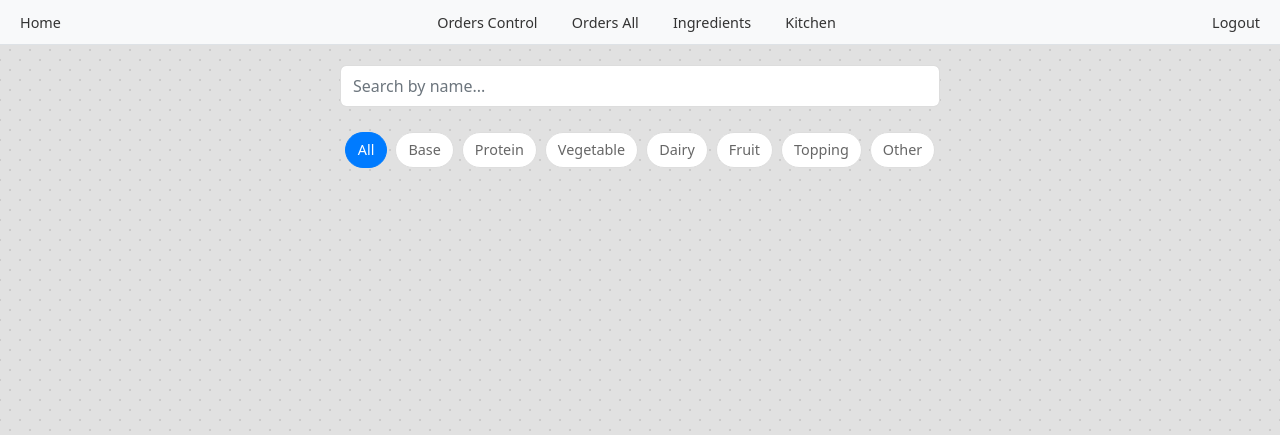
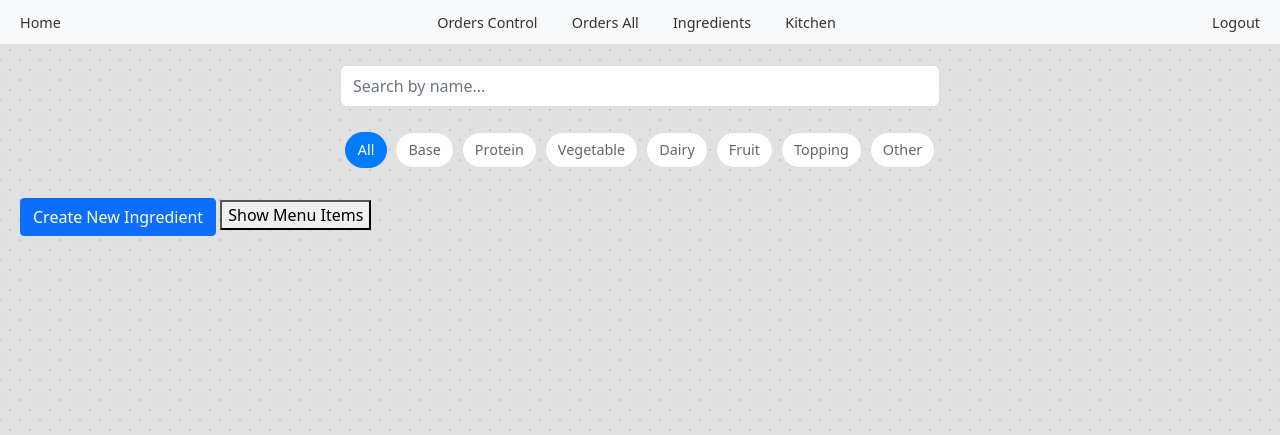
Before and after one commit to 0xDyno/healthy-blend, a Django app: page /manage/ingredients/ in a window 1280 px wide. Shown: the top 435 px of the page. Run offline with Django 5.2, Linux system fonts and the light colour scheme; a user stored in the database is signed in; data comes from the database, SQL or seed files in the repository; both versions use the stored data as it was after the commit; some libraries are stand-ins or nearby versions.

Commit message:
Fix bugs, update Ingredient model, update Ingredient GET API, update ingredients HTML & JS (js doesn't work properly now)

```diff
--- a/config/urls.py
+++ b/config/urls.py
@@ -28,13 +28,14 @@
     # API URLs
     path("api/get/products/", api_get_all_products),
     path("api/get/ingredient/<int:pk>/", api_get_ingredient),
-    path("api/get/ingredients/", api_get_all_ingredients),
+    path("api/get/ingredients/", api_get_ingredients),
     path("api/get/order/last/", api_get_order_last),
     path("api/get/order/<int:pk>/", api_get_order),
     path("api/get/orders/", api_get_orders),
     path("api/get/orders/kitchen/", api_get_orders_kitchen),
     path("api/update/order/<int:pk>/", api_update_order),
     path("api/update/ingredient/<int:pk>/", api_update_ingredient),
+    path("api/create/ingredient/", api_create_ingredient),
     path("api/check/promo/<str:promo_code>/", api_check_promo),
 
 ]
--- a/core/admin.py
+++ b/core/admin.py
@@ -22,7 +22,7 @@
 
 
 class IngredientAdmin(admin.ModelAdmin):
-    list_display = ("id", "name", "is_available", "min_order", "max_order", "price_per_gram")
+    list_display = ("id", "name", "is_menu", "is_available", "min_order", "max_order", "price_per_gram")
     list_filter = ("is_available",)
     search_fields = ["name"]
 
--- a/core/templates/manage/_ingredients_content.html
+++ b/core/templates/manage/_ingredients_content.html
@@ -17,6 +17,13 @@
     </div>
 </div>
 
+{% if user.role == "owner" or user.role == "administrator" %}
+    <div class="admin-controls">
+        <button id="createIngredientBtn" class="btn btn-primary">Create New Ingredient</button>
+        <button class="menu-filter-btn" data-filter="menu">Show Menu Items</button>
+    </div>
+{% endif %}
+
 <div class="ingredients-container">
     <div class="ingredients-grid" id="ingredientsGrid">
         <!-- Ingredients -->
@@ -24,6 +31,88 @@
 </div>
 
 <!-- Modal window -->
+{% if user.role == "owner" or user.role == "administrotor" %}
+    <div class="modal fade" id="ingredientModal" tabindex="-1">
+        <div class="modal-dialog modal-dialog-centered">
+            <div class="modal-content">
+                <div class="modal-header">
+                    <h5 class="modal-title" id="modalName"></h5>
+                </div>
+                <div class="modal-body">
+                    <form id="ingredientForm">
+                        <div class="form-group">
+                            <label>Name:</label>
+                            <input type="text" id="modalIngredientName" class="form-control">
+                        </div>
+                        <div class="form-group">
+                            <label>Description:</label>
+                            <textarea id="modalDescription" class="form-control"></textarea>
+                        </div>
+                        <div class="form-group">
+                            <label>Image URL:</label>
+                            <input type="text" id="modalImageUrl" class="form-control">
+                        </div>
+                        <div class="form-group">
+                            <label>Type:</label>
+                            <select id="modalType" class="form-control">
+                                <option value="base">Base</option>
+                                <option value="protein">Protein</option>
+                                <option value="vegetable">Vegetable</option>
+                                <option value="dairy">Dairy</option>
+                                <option value="fruit">Fruit</option>
+                                <option value="topping">Topping</option>
+                                <option value="other">Other</option>
+                            </select>
+                        </div>
+                        <div class="form-group">
+                            <label>Step:</label>
+                            <input type="number" id="modalStep" class="form-control">
+                        </div>
+                        <div class="form-group">
+                            <label>Min Order:</label>
+                            <input type="number" id="modalMinOrder" class="form-control">
+                        </div>
+                        <div class="form-group">
+                            <label>Max Order:</label>
+                            <input type="number" id="modalMaxOrder" class="form-control">
+                        </div>
+                        <div class="form-group">
+                            <label>Price:</label>
+                            <input type="number" id="modalPrice" class="form-control">
+                        </div>
+                        <div class="form-group">
+                            <label>Price per gram:</label>
+                            <input type="number" id="modalPricePerGram" class="form-control">
+                        </div>
+                        <div class="form-group">
+                            <label>Custom Price:</label>
+                            <input type="number" id="modalCustomPrice" class="form-control">
+                        </div>
+                        <div class="form-check">
+                            <input type="checkbox" id="modalIsMenu" class="form-check-input">
+                            <label class="form-check-label">Is Menu Item</label>
+                        </div>
+                        <div class="form-check">
+                            <input type="checkbox" id="modalIsForDish" class="form-check-input">
+                            <label class="form-check-label">Is For Dish</label>
+                        </div>
+                        <div class="form-check">
+                            <input type="checkbox" id="modalAvailable" class="form-check-input">
+                            <label class="form-check-label">Available</label>
+                        </div>
+
+                        <button type="submit" class="btn btn-primary mt-3">Update</button>
+
+                        <div class="nutritional-values mt-4">
+                            <h6>Nutritional Values</h6>
+                            <!-- Nutritional values inputs will be generated dynamically via JavaScript -->
+                        </div>
+                    </form>
+                </div>
+            </div>
+        </div>
+    </div>
+{% else %}
     <div class="modal fade" id="ingredientModal" tabindex="-1">
         <div class="modal-dialog modal-dialog-centered">
             <div class="modal-content">
@@ -37,3 +126,8 @@
             </div>
         </div>
     </div>
+{% endif %}
+
+{% block scripts %}
+    <script>window.currentUserRole = "{{ user.role }}";</script>
+{% endblock %}
--- a/core/views.py
+++ b/core/views.py
@@ -29,28 +29,35 @@
 
 @api_view(["GET"])
 @permission_classes([IsAuthenticated])
-@ratelimit(key='user', rate='30/m', method=['GET'])
+@ratelimit(key="user", rate="30/m", method=["GET"])
 @utils.handle_rate_limit
 def api_get_ingredient(request, pk=None):
-    ingredient = get_object_or_404(Ingredient, pk=pk)
-    data = utils_api.get_ingredient_data(ingredient)
+    try:
+        ingredient = Ingredient.objects.get(pk=pk)
+    except Ingredient.DoesNotExist:
+        return JsonResponse({"messages": [{"level": "error", "message": "Not Found"}]}, status=status.HTTP_404_NOT_FOUND)
+    ingredient_data = utils_api.get_ingredient_data(ingredient)
 
+    return JsonResponse({"ingredient": ingredient_data}, status=status.HTTP_200_OK)
+
+
+@api_view(["GET"])
+@permission_classes([IsAuthenticated])
+@ratelimit(key="user", rate="30/m", method=["GET"])
+@utils.handle_rate_limit
+def api_get_ingredients(request):
+    if request.user.role == "owner" or request.user.role == "administrator":
+        ingredients = Ingredient.objects.all().select_related("nutritional_value")
+        data = [utils_api.get_ingredient_data(ingredient, True) for ingredient in ingredients]
+    else:
+        ingredients = Ingredient.objects.filter(is_menu=True).select_related("nutritional_value")
+        data = [utils_api.get_ingredient_data(ingredient) for ingredient in ingredients]
     return Response(data)
 
 
 @api_view(["GET"])
 @permission_classes([IsAuthenticated])
-@ratelimit(key='user', rate='30/m', method=['GET'])
-@utils.handle_rate_limit
-def api_get_all_ingredients(request):
-    ingredients = Ingredient.objects.all()
-    data = [utils_api.get_ingredient_data(ingredient) for ingredient in ingredients]
-    return Response(data)
-
-
-@api_view(["GET"])
-@permission_classes([IsAuthenticated])
-@ratelimit(key='user', rate='30/m', method=['GET'])
+@ratelimit(key="user", rate="30/m", method=["GET"])
 @utils.handle_rate_limit
 def api_get_all_products(request):
     products = Product.objects.filter(is_menu=True)
@@ -61,7 +68,7 @@
 @api_view(["GET"])
 @permission_classes([IsAuthenticated])
 @utils.role_redirect(roles=["owner", "manager", "administrator"], redirect_url="home", do_redirect=False)
-@ratelimit(key='user', rate='30/m', method=['GET'])
+@ratelimit(key="user", rate="30/m", method=["GET"])
 @utils.handle_rate_limit
 def api_get_order(request, pk):
     order = Order.objects.filter(pk=pk).first()
@@ -75,7 +82,7 @@
 @api_view(["GET"])
 @permission_classes([IsAuthenticated])
 @utils.role_redirect(roles=["owner", "manager", "administrator"], redirect_url="home", do_redirect=False)
-@ratelimit(key='user', rate='30/m', method=['GET'])
+@ratelimit(key="user", rate="30/m", method=["GET"])
 @utils.handle_rate_limit
 def api_get_orders(request):
     if request.user.role == "owner" or request.user.role == "administrator":
@@ -99,7 +106,7 @@
 
 @api_view(["GET"])
 @permission_classes([IsAuthenticated])
-@ratelimit(key='user', rate='30/m', method=['GET'])
+@ratelimit(key="user", rate="30/m", method=["GET"])
 @utils.handle_rate_limit
 def api_get_order_last(request):
     order = Order.objects.filter(user=request.user).order_by("-created_at").first()
@@ -114,7 +121,7 @@
 @api_view(["GET"])
 @permission_classes([IsAuthenticated])
 @utils.handle_rate_limit
-@ratelimit(key='user', rate='30/m', method=['GET'])
+@ratelimit(key="user", rate="30/m", method=["GET"])
 @utils.role_redirect(roles=["owner", "kitchen", "manager", "administrator"], redirect_url="home", do_redirect=False)
 def api_get_orders_kitchen(request):
     orders = Order.objects.filter(order_status__in=["cooking"]).order_by("paid_at")
@@ -125,7 +132,7 @@
 
 @api_view(["PUT"])
 @permission_classes([IsAuthenticated])
-@ratelimit(key='user', rate='30/m', method=['GET'])
+@ratelimit(key="user", rate="30/m", method=["PUT"])
 @utils.handle_rate_limit
 @utils.role_redirect(roles=["owner", "manager", "kitchen", "administrator"], redirect_url="home", do_redirect=False)
 def api_update_order(request, pk):
@@ -165,24 +172,41 @@
 
 @api_view(["PUT"])
 @permission_classes([IsAuthenticated])
-@ratelimit(key='user', rate='30/m', method=['GET'])
+@ratelimit(key="user", rate="30/m", method=["PUT"])
 @utils.handle_rate_limit
 @utils.role_redirect(roles=["owner", "manager", "kitchen", "administrator"], redirect_url="home", do_redirect=False)
 def api_update_ingredient(request, pk):
     try:
         ingredient = Ingredient.objects.get(pk=pk)
     except Ingredient.DoesNotExist:
-        return JsonResponse({"messages": [{"level": "error", "message": "Not Found"}]}, status=status.HTTP_200_OK)
-
-    ingredient.is_available = not ingredient.is_available
-    ingredient.save()
+        return JsonResponse({"messages": [{"level": "error", "message": "Not Found"}]}, status=status.HTTP_404_NOT_FOUND)
+    if request.user.role != "owner" and request.user.role != "administrator":
+        ingredient.is_available = not ingredient.is_available
+        ingredient.save()
+    else:
+        data = json.loads(request.body)
+        ingredient.name = data.get("name")
+        ingredient.price = data.get("price")
+        ingredient.is_available = data.get("is_available")
+        ingredient.save()
 
     return JsonResponse({"messages": [{"level": "success", "message": f"{ingredient.name} updated."}]}, status=status.HTTP_200_OK)
 
 
+@api_view(["POST"])
+@permission_classes([IsAuthenticated])
+@ratelimit(key="user", rate="30/m", method=["POST"])
+@utils.handle_rate_limit
+@utils.role_redirect(roles=["owner", "administrator"], redirect_url="home", do_redirect=False)
+def api_create_ingredient(request):
+    data = json.loads(request.body)
+    ingredient = Ingredient.INGREDIENT_TYPES
+    return JsonResponse({"messages": [{"level": "success", "message": f"Ingredient created... (not)."}]}, status=status.HTTP_200_OK)
+
+
 @api_view(["GET"])
 @permission_classes([IsAuthenticated])
-@ratelimit(key='user', rate='10/m', method=['GET'])
+@ratelimit(key="user", rate="10/m", method=["GET"])
 @utils.handle_rate_limit
 def api_check_promo(request, promo_code):
     if utils.check_promo(promo_code):
@@ -194,7 +218,7 @@
 
 # ------------------------ WEB views ------------------------------------------------------------------------------------------------
 
-@ratelimit(key='ip', rate='50/h', method=['POST'])
+@ratelimit(key="ip", rate="50/h", method=["POST"])
 @utils.handle_rate_limit
 def user_login(request):
     if request.user.is_authenticated:
@@ -253,8 +277,8 @@
 @login_required
 @utils.role_redirect(roles=["kitchen"], redirect_url="home", do_redirect=True)
 @require_POST
-@ratelimit(key='user', rate='5/m', method=['POST'])
-@ratelimit(key='user', rate='100/h', method=['POST'])
+@ratelimit(key="user", rate="5/m", method=["POST"])
+@ratelimit(key="user", rate="100/h", method=["POST"])
 @utils.handle_rate_limit
 @transaction.atomic
 def checkout(request):
--- a/static/css/manage/ingredients.css
+++ b/static/css/manage/ingredients.css
@@ -1,4 +1,5 @@
 /* ingredients.css */
+
 .ingredients-container {
     margin: 0 auto;
     padding: 10px;
--- a/static/js/manage/ingredients.js
+++ b/static/js/manage/ingredients.js
@@ -1,10 +1,24 @@
-// ingredients.js
-
-import {getCookie} from "./utils.js";
+import { getCookie, getUserRole } from "./utils.js";
 
 let allIngredients = [];
+const nutritionalFields = [
+    'calories', 'proteins', 'fats', 'saturated_fats', 'carbohydrates',
+    'sugars', 'fiber', 'vitamin_a', 'vitamin_c', 'vitamin_d', 'vitamin_e',
+    'vitamin_k', 'thiamin', 'riboflavin', 'niacin', 'vitamin_b6', 'folate',
+    'vitamin_b12', 'calcium', 'iron', 'magnesium', 'phosphorus', 'potassium',
+    'sodium', 'zinc', 'copper', 'manganese', 'selenium'
+];
 
 document.addEventListener('DOMContentLoaded', function () {
+    const userRole = getUserRole();
+    initializeCommonFeatures();
+
+    if (userRole === 'owner' || userRole === 'administrator') {
+        initializeAdminFeatures();
+    }
+});
+
+function initializeCommonFeatures() {
     loadIngredients();
 
     document.getElementById('searchInput').addEventListener('input', filterIngredients);
@@ -17,7 +31,27 @@
             filterIngredients();
         });
     });
-});
+}
+
+function initializeAdminFeatures() {
+    const createBtn = document.getElementById('createIngredientBtn');
+    if (createBtn) {
+        createBtn.addEventListener('click', () => showIngredientModal(null));
+    }
+
+    const menuFilterBtn = document.querySelector('.menu-filter-btn');
+    if (menuFilterBtn) {
+        menuFilterBtn.addEventListener('click', (e) => {
+            e.target.classList.toggle('active');
+            filterIngredients();
+        });
+    }
+
+    const form = document.getElementById('ingredientForm');
+    if (form) {
+        form.addEventListener('submit', handleFormSubmit);
+    }
+}
 
 async function loadIngredients() {
     try {
@@ -25,11 +59,10 @@
         allIngredients = await response.json();
 
         if (allIngredients.messages) {
-            MessageManager.handleAjaxMessages(data.messages);
+            MessageManager.handleAjaxMessages(allIngredients.messages);
         }
 
         displayIngredients(allIngredients);
-
     } catch (error) {
         console.error('Error loading ingredients:', error);
     }
@@ -38,10 +71,18 @@
 function filterIngredients() {
     const searchTerm = document.getElementById('searchInput').value.toLowerCase();
     const selectedType = document.querySelector('.type-filter-btn.active').dataset.type.toLowerCase();
+    const userRole = getUserRole();
 
-    const filteredIngredients = allIngredients.filter(ingredient => {
+    let filteredIngredients = allIngredients.filter(ingredient => {
         const nameMatch = ingredient.name.toLowerCase().includes(searchTerm);
         const typeMatch = selectedType === '' || ingredient.ingredient_type.toLowerCase() === selectedType;
+
+        if (userRole === 'owner' || userRole === 'administrator') {
+            const menuFilterBtn = document.querySelector('.menu-filter-btn');
+            const showMenuOnly = menuFilterBtn?.classList.contains('active');
+            return nameMatch && typeMatch && (!showMenuOnly || ingredient.is_menu);
+        }
+
         return nameMatch && typeMatch;
     });
 
@@ -51,14 +92,17 @@
 function displayIngredients(ingredients) {
     const grid = document.getElementById('ingredientsGrid');
     grid.innerHTML = '';
+    const userRole = getUserRole();
 
     ingredients.forEach(ingredient => {
-        const card = createIngredientCard(ingredient);
+        const card = userRole === 'owner' || userRole === 'administrator'
+            ? createAdminIngredientCard(ingredient)
+            : createUserIngredientCard(ingredient);
         grid.appendChild(card);
     });
 }
 
-function createIngredientCard(ingredient) {
+function createUserIngredientCard(ingredient) {
     const card = document.createElement('div');
     card.className = `ingredient-card ${!ingredient.available ? 'unavailable' : ''}`;
 
@@ -75,21 +119,130 @@
     return card;
 }
 
-function showIngredientModal(ingredient) {
-    const modal = new bootstrap.Modal(document.getElementById('ingredientModal'));
+function createAdminIngredientCard(ingredient) {
+    const card = document.createElement('div');
+    card.className = `ingredient-card ${!ingredient.available ? 'unavailable' : ''}`;
 
+    card.innerHTML = `
+        <img src="${ingredient.image}" alt="${ingredient.name}" class="ingredient-image">
+        <div class="ingredient-name">${ingredient.name}</div>
+        <div class="ingredient-type">${ingredient.ingredient_type}</div>
+        ${ingredient.is_menu ? '<div class="menu-badge">Menu</div>' : ''}
+        <div class="price-info">
+            <span>Price: $${ingredient.price}</span>
+            ${ingredient.price_per_gram ? `<span>Per gram: $${ingredient.price_per_gram}</span>` : ''}
+            ${ingredient.custom_price ? `<span>Custom: $${ingredient.custom_price}</span>` : ''}
+        </div>
+        <span class="availability-badge ${ingredient.available ? 'available' : 'unavailable'}">
+            ${ingredient.available ? 'Available' : 'Unavailable'}
+        </span>
+    `;
+
+    card.addEventListener('click', () => showIngredientModal(ingredient));
+    return card;
+}
+
+function setupUserModal(ingredient) {
     document.getElementById('modalName').textContent = ingredient.name;
     document.getElementById('modalImage').src = ingredient.image;
 
     const availabilityButton = document.getElementById('availabilityButton');
-    availabilityButton.textContent = ingredient.is_available ?
-        'Mark as Unavailable' : 'Mark as Available';
-    availabilityButton.className = `availability-btn ${ingredient.is_available ?
-        'btn-unavailable' : 'btn-available'}`;
+    availabilityButton.textContent = ingredient.available ? 'Mark as Unavailable' : 'Mark as Available';
+    availabilityButton.className = `availability-btn ${ingredient.available ? 'btn-unavailable' : 'btn-available'}`;
+    availabilityButton.onclick = () => updateIngredientAvailability(ingredient.id, !ingredient.available);
+}
 
-    availabilityButton.onclick = () => updateIngredientAvailability(ingredient.id, !ingredient.is_available);
+function setupAdminModal(ingredient) {
+    const isNew = !ingredient;
+    document.getElementById('modalName').textContent = isNew ? 'Create New Ingredient' : 'Edit Ingredient';
 
-    modal.show();
+    // Basic fields
+    document.getElementById('modalIngredientName').value = ingredient?.name || '';
+    document.getElementById('modalDescription').value = ingredient?.description || '';
+    document.getElementById('modalImageUrl').value = ingredient?.image || '';
+    document.getElementById('modalType').value = ingredient?.ingredient_type || 'other';
+    document.getElementById('modalStep').value = ingredient?.step || 0.5;
+    document.getElementById('modalMinOrder').value = ingredient?.min_order || 1;
+    document.getElementById('modalMaxOrder').value = ingredient?.max_order || 50;
+    document.getElementById('modalPrice').value = ingredient?.price || 0;
+    document.getElementById('modalPricePerGram').value = ingredient?.price_per_gram || 0;
+    document.getElementById('modalCustomPrice').value = ingredient?.custom_price || '';
+    document.getElementById('modalIsMenu').checked = ingredient?.is_menu || false;
+    document.getElementById('modalIsForDish').checked = ingredient?.is_for_dish || false;
+    document.getElementById('modalAvailable').checked = ingredient?.available || false;
+
+    // Nutritional values
+    const nutritionalContainer = document.querySelector('.nutritional-values');
+    nutritionalContainer.innerHTML = '<h6>Nutritional Values</h6>';
+
+    nutritionalFields.forEach(field => {
+        const value = ingredient?.nutritional_value?.[field] || 0;
+        nutritionalContainer.innerHTML += `
+            <div class="form-group">
+                <label>${field.replace('_', ' ')}:</label>
+                <input type="number" step="0.01" class="form-control"
+                       id="modal${field}" value="${value}">
+            </div>
+        `;
+    });
+
+    document.getElementById('ingredientForm').dataset.ingredientId = ingredient?.id || '';
+}
+
+async function handleFormSubmit(e) {
+    e.preventDefault();
+    const form = e.target;
+    const ingredientId = form.dataset.ingredientId;
+    const isNew = !ingredientId;
+
+    const nutritionalValue = {};
+    nutritionalFields.forEach(field => {
+        nutritionalValue[field] = parseFloat(document.getElementById(`modal${field}`).value) || 0;
+    });
+
+    const ingredientData = {
+        name: document.getElementById('modalIngredientName').value,
+        description: document.getElementById('modalDescription').value,
+        image: document.getElementById('modalImageUrl').value,
+        ingredient_type: document.getElementById('modalType').value,
+        step: parseFloat(document.getElementById('modalStep').value),
+        min_order: parseInt(document.getElementById('modalMinOrder').value),
+        max_order: parseInt(document.getElementById('modalMaxOrder').value),
+        price: parseFloat(document.getElementById('modalPrice').value),
+        price_per_gram: parseInt(document.getElementById('modalPricePerGram').value),
+        custom_price: document.getElementById('modalCustomPrice').value || null,
+        is_menu: document.getElementById('modalIsMenu').checked,
+        is_for_dish: document.getElementById('modalIsForDish').checked,
+        available: document.getElementById('modalAvailable').checked,
+        nutritional_value: nutritionalValue
+    };
+
+    try {
+        const url = isNew ? '/api/create/ingredient/' : `/api/update/ingredient/${ingredientId}/`;
+        const method = isNew ? 'POST' : 'PUT';
+
+        const response = await fetch(url, {
+            method: method,
+            headers: {
+                'Content-Type': 'application/json',
+                'X-CSRFToken': getCookie('csrftoken')
+            },
+            body: JSON.stringify(ingredientData)
+        });
+
+        const data = await response.json();
+
+        if (data.messages) {
+            MessageManager.handleAjaxMessages(data.messages);
+        }
+
+        if (response.ok) {
+            await loadIngredients();
+            bootstrap.Modal.getInstance(document.getElementById('ingredientModal')).hide();
+        }
+    } catch (error) {
+        console.error('Error saving ingredient:', error);
+    }
 }
 
 async function updateIngredientAvailability(id, newAvailability) {
@@ -103,20 +256,16 @@
             body: JSON.stringify({available: newAvailability})
         });
 
-        const data = await response.json()
+        const data = await response.json();
 
         if (data.messages) {
             MessageManager.handleAjaxMessages(data.messages);
         }
 
         if (response.ok) {
-            displayIngredients(allIngredients);
-            loadIngredients();
+            await loadIngredients();
             bootstrap.Modal.getInstance(document.getElementById('ingredientModal')).hide();
         }
-
-        filterIngredients();
-        bootstrap.Modal.getInstance(document.getElementById('ingredientModal')).hide();
     } catch (error) {
         console.error('Error updating ingredient:', error);
     }
```
Also changed, not shown: core/models.py (+10 -0 lines), core/utils/utils_api.py (+6 -1 lines), core/migrations/0001_initial.py, db.sqlite3. Lines whose indentation alone changed are shown as unchanged.
